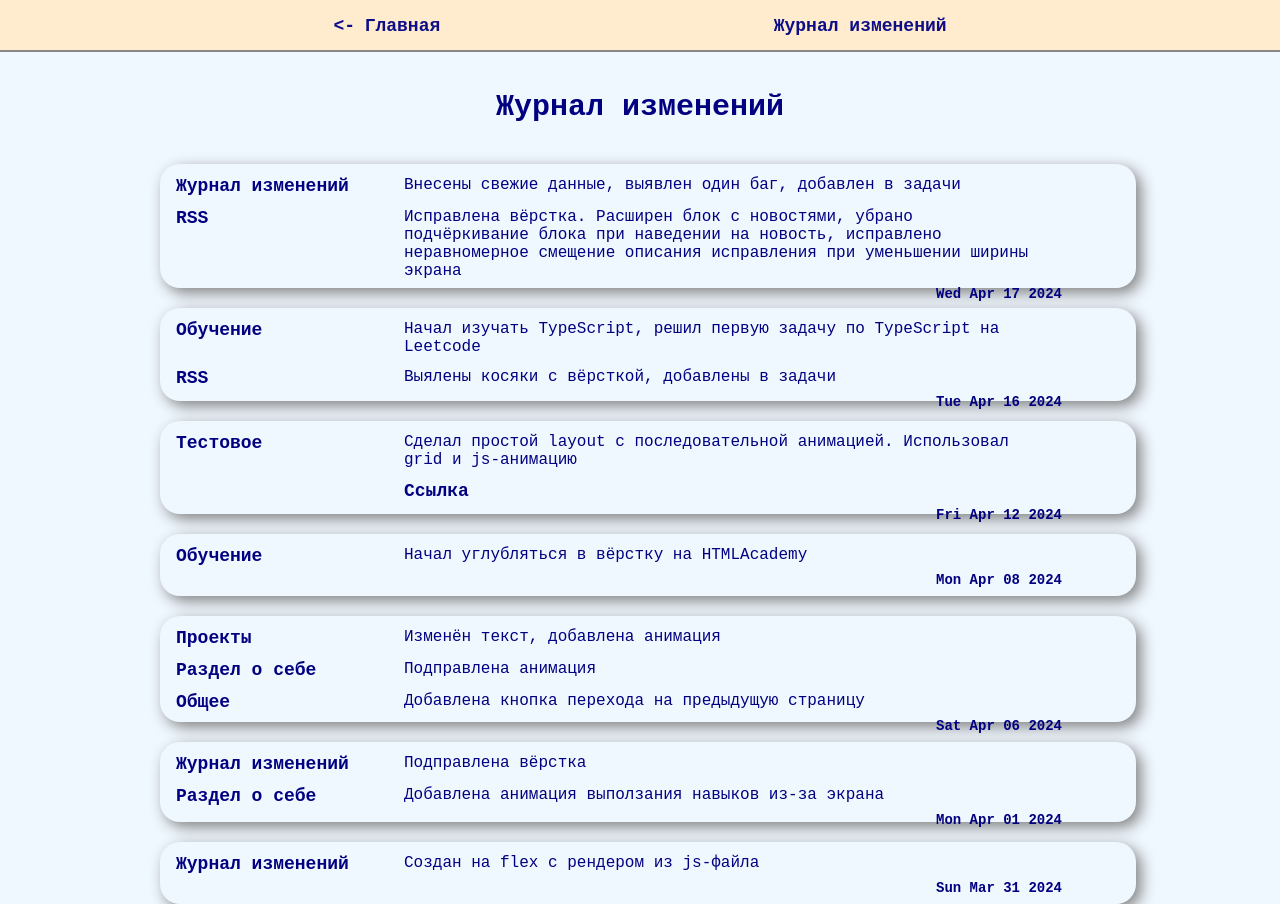
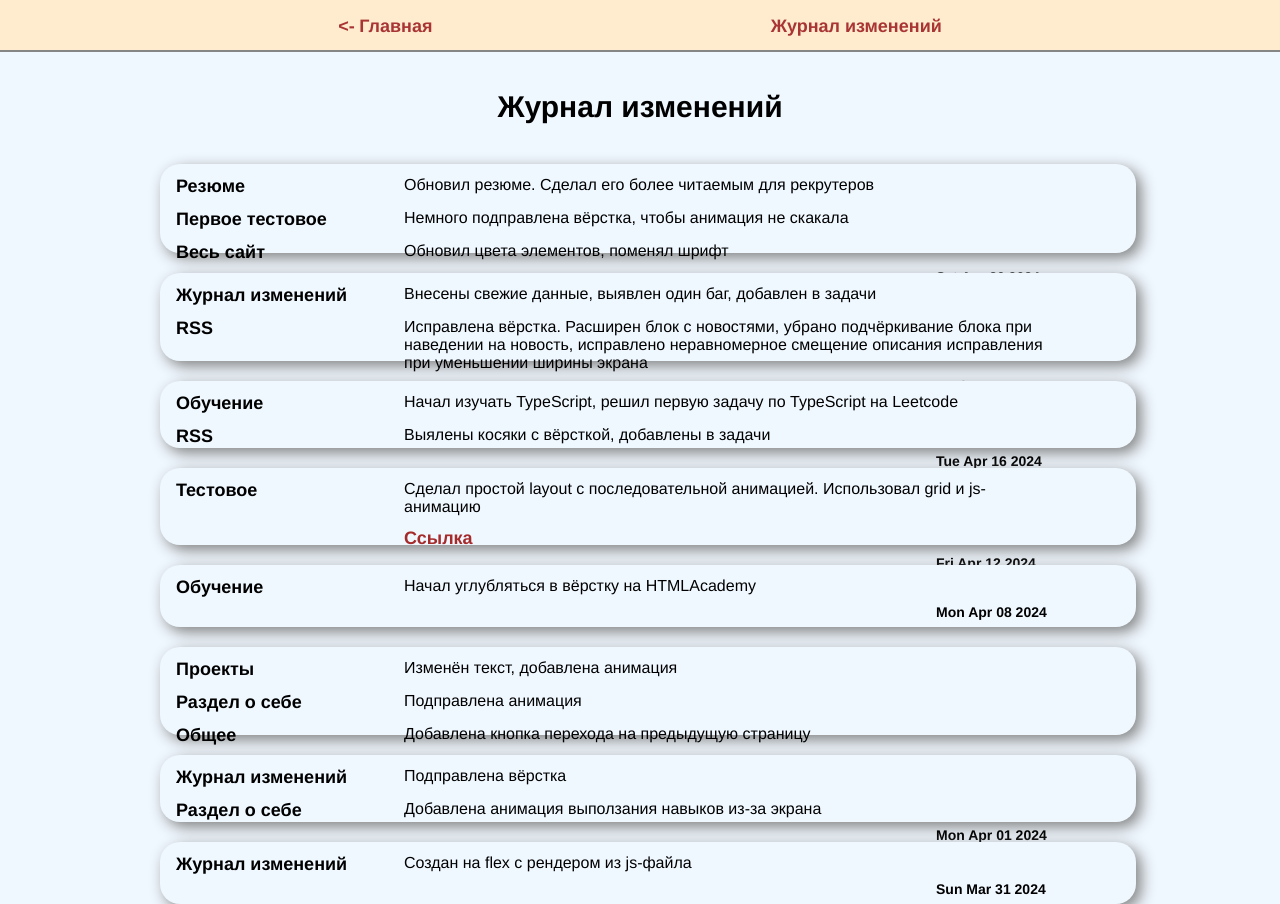
Before and after one commit to losevo/losevo.github.io, a React (Create React App) app in the folder frontend/: page /changelog in a window 1280 px wide. Built offline with nearby package versions, Linux system fonts and the light colour scheme.

Commit message:
update css on the entire site

```diff
--- a/frontend/src/elements/AboutMe.css
+++ b/frontend/src/elements/AboutMe.css
@@ -40,9 +40,11 @@
 .additional-skills>span {
     border: 2px solid;
     border-radius: 25px;
+    border-color: #7b742c;
     margin: 0 4px 4px;
     padding: 5px 15px;
     font-size: 1.7vh;
+    color: #7b742c;
 }
 
 .basic-skill,
--- a/frontend/src/elements/ChangeLog.css
+++ b/frontend/src/elements/ChangeLog.css
@@ -8,7 +8,7 @@
     margin: 0 auto;
     padding-top: 20px;
     text-align: center;
-    color: navy;
+    color: black;
     vertical-align: middle;
 }
 
@@ -29,7 +29,7 @@
     width: 100%;
     min-height: 50px;
     flex-direction: column;
-    color: navy;
+    color: black;
     background-color: aliceblue;
     border-radius: 20px;
     padding: 6px 8px;
--- a/frontend/src/elements/Contacts.css
+++ b/frontend/src/elements/Contacts.css
@@ -17,7 +17,7 @@
 .contact-links a {
     margin: 0 10px;
     background: none;
-    color: navy;
+    color: black;
 }
 
 .contact-links svg {
@@ -26,7 +26,7 @@
 
 .finally-words {
     margin-top: 20px;
-    color: navy;
+    color: black;
     width: 40vw;
     text-align: center;
     font-size: 16px;
--- a/frontend/src/elements/Greeting.css
+++ b/frontend/src/elements/Greeting.css
@@ -8,7 +8,7 @@
     display: flex;
     align-items: center;
     margin: 0 auto;
-    color: navy;
+    color: black;
     text-align: center;
     overflow: hidden;
 }
--- a/frontend/src/elements/NavBar.css
+++ b/frontend/src/elements/NavBar.css
@@ -23,7 +23,7 @@
 a {
     text-decoration: none;
     font-size: 18px;
-    color: navy;
+    color: brown;
     font-weight: bold;
     list-style: none;
     display: inline-block;
--- a/frontend/src/elements/Projects.css
+++ b/frontend/src/elements/Projects.css
@@ -1,7 +1,7 @@
 .projects {
     min-height: 75vh;
     margin: 0 auto;
-    color: navy;
+    color: black;
     overflow: hidden;
 }
 
@@ -57,9 +57,10 @@
 
 .link-to-project a {
     font-size: 2vh;
-    font-weight: 100;
+    font-weight: 300;
     text-decoration: underline;
     background: none;
+
 }
 
 .projects-tech {
@@ -80,6 +81,7 @@
     margin: 0 4px 4px;
     border: 2px solid;
     border-radius: 25px;
+    border-color: #7b742c;
     padding: 5px 15px;
     font-size: 1.7vh;
 }
--- a/frontend/src/features/changelog.js
+++ b/frontend/src/features/changelog.js
@@ -87,6 +87,26 @@ const changelog = [
       },
     ],
   },
+  {
+    date: new Date(2024, 3, 20),
+    changes: [
+      {
+        page: "Резюме",
+        description:
+          "Обновил резюме. Сделал его более читаемым для рекрутеров",
+      },
+      {
+        page: "Первое тестовое",
+        description:
+          "Немного подправлена вёрстка, чтобы анимация не скакала",
+      },
+      {
+        page: "Весь сайт",
+        description:
+          "Обновил цвета элементов, поменял шрифт",
+      },
+    ],
+  },
 ];
 
 export default changelog;
--- a/frontend/src/index.css
+++ b/frontend/src/index.css
@@ -1,6 +1,6 @@
 body {
   margin: 0;
-  font-family: 'Courier New', Courier, monospace;
+  font-family: 'Helvetica Neue', sans-serif;;
   -webkit-font-smoothing: antialiased;
   -moz-osx-font-smoothing: grayscale;
 }
--- a/frontend/src/pages/RSS.css
+++ b/frontend/src/pages/RSS.css
@@ -29,7 +29,7 @@
 
 .rss-form input[type="submit"] {
     width: 100%;
-    font-family: 'Courier New', Courier, monospace;
+    font-family:system-ui, -apple-system, BlinkMacSystemFont, 'Segoe UI', Roboto, Oxygen, Ubuntu, Cantarell, 'Open Sans', 'Helvetica Neue', sans-serif;
     font-weight: bold;
     box-sizing: border-box;
     background-color: blanchedalmond;
```
